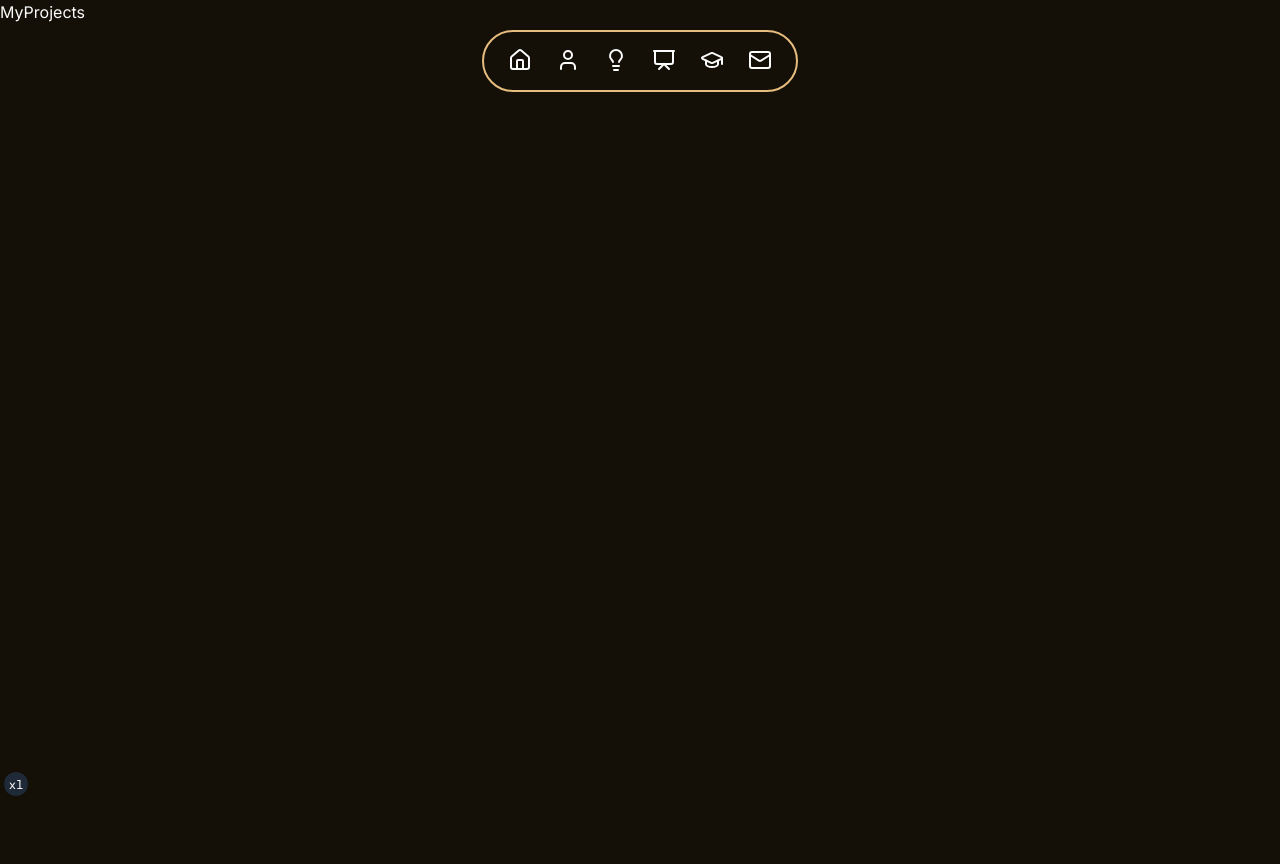
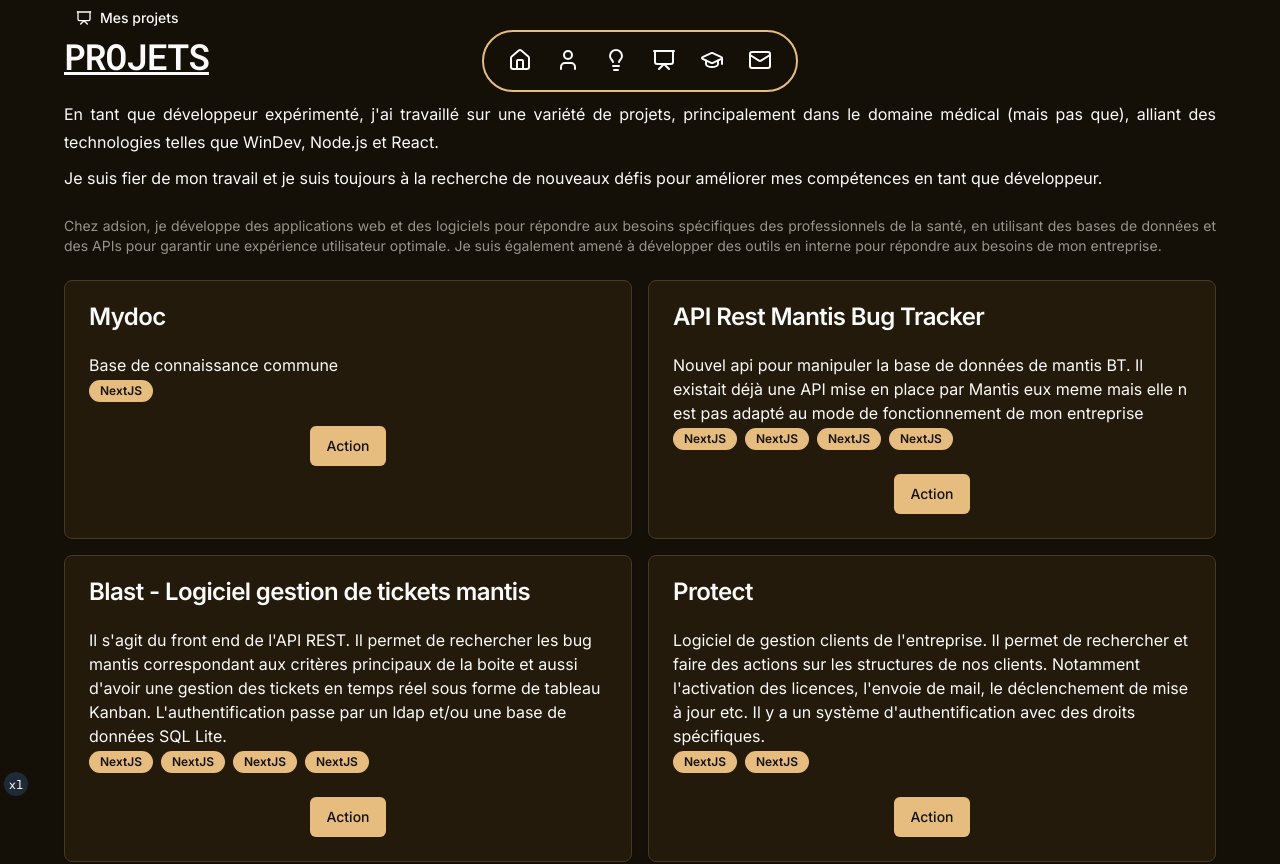
Before and after one commit to lorenzo-237/my-portfolio, a Next.js app: page /projects in a window 1280 px wide. Shown: the top 864 px of the page. Before the commit the page ends 800 px from the top, so only its background shows below. Built offline with nearby package versions, Linux system fonts and the light colour scheme.

Commit message:
setup projects part1

```diff
--- /dev/null
+++ b/src/components/Projects/ProjectCard.tsx
@@ -0,0 +1,30 @@
+import React from 'react';
+import { Card, CardContent, CardFooter, CardHeader, CardTitle } from '../ui/card';
+import { ProjectItem } from './project.type';
+import { Badge } from '../ui/badge';
+import { Button } from '../ui/button';
+
+function ProjectCard({ item }: { item: ProjectItem }) {
+  return (
+    <Card>
+      <CardHeader>
+        <CardTitle>{item.title}</CardTitle>
+      </CardHeader>
+      <CardContent>
+        <p>{item.description}</p>
+        <ul className='flex gap-2'>
+          {item.badges.map((badge) => (
+            <li key={`${item.id}-${badge.id}`}>
+              <Badge variant='default'>{badge.name}</Badge>
+            </li>
+          ))}
+        </ul>
+      </CardContent>
+      <CardFooter className='justify-center'>
+        <Button>Action</Button>
+      </CardFooter>
+    </Card>
+  );
+}
+
+export default ProjectCard;
--- /dev/null
+++ b/src/components/Projects/badges.ts
@@ -0,0 +1,42 @@
+import { BadgeItem } from './project.type';
+
+export const badgeNextJs: BadgeItem = {
+  id: 'nextjs',
+  color: 'green',
+  name: 'NextJS',
+};
+export const badgeWebSocket: BadgeItem = {
+  id: 'nextjs',
+  color: 'green',
+  name: 'NextJS',
+};
+export const badgeLdap: BadgeItem = {
+  id: 'nextjs',
+  color: 'green',
+  name: 'NextJS',
+};
+export const badgeNodeJs: BadgeItem = {
+  id: 'nextjs',
+  color: 'green',
+  name: 'NextJS',
+};
+export const badgePrisma: BadgeItem = {
+  id: 'nextjs',
+  color: 'green',
+  name: 'NextJS',
+};
+export const badgeTypescript: BadgeItem = {
+  id: 'nextjs',
+  color: 'green',
+  name: 'NextJS',
+};
+export const badgeWindev: BadgeItem = {
+  id: 'nextjs',
+  color: 'green',
+  name: 'NextJS',
+};
+export const badgeCsharp: BadgeItem = {
+  id: 'nextjs',
+  color: 'green',
+  name: 'NextJS',
+};
--- /dev/null
+++ b/src/components/Projects/project.type.ts
@@ -0,0 +1,13 @@
+export type ProjectItem = {
+  id: string;
+  title: string;
+  description: string;
+  children?: ProjectItem[];
+  badges: BadgeItem[];
+};
+
+export type BadgeItem = {
+  id: string;
+  name: string;
+  color: 'red' | 'yellow' | 'blue' | 'green';
+};
--- /dev/null
+++ b/src/components/Projects/projects.ts
@@ -0,0 +1,49 @@
+import {
+  badgeCsharp,
+  badgeLdap,
+  badgeNextJs,
+  badgeNodeJs,
+  badgePrisma,
+  badgeTypescript,
+  badgeWebSocket,
+  badgeWindev,
+} from './badges';
+import { ProjectItem } from './project.type';
+
+export const PROJECTS: ProjectItem[] = [
+  {
+    id: 'mydoc',
+    title: 'Mydoc',
+    description: 'Base de connaissance commune',
+    badges: [badgeNextJs],
+  },
+  {
+    id: 'blaster-api',
+    title: 'API Rest Mantis Bug Tracker',
+    description:
+      'Nouvel api pour manipuler la base de données de mantis BT. Il existait déjà une API mise en place par Mantis eux meme mais elle n est pas adapté au mode de fonctionnement de mon entreprise',
+    children: [
+      {
+        id: 'blast-app',
+        title: 'Blast - Logiciel gestion de tickets mantis ',
+        description:
+          "Il s'agit du front end de l'API REST. Il permet de rechercher les bug mantis correspondant aux critères principaux de la boite et aussi d'avoir une gestion des tickets en temps réel sous forme de tableau Kanban. L'authentification passe par un ldap et/ou une base de données SQL Lite.",
+        badges: [badgeWindev, badgeCsharp, badgeWebSocket, badgeLdap],
+      },
+    ],
+    badges: [badgeWebSocket, badgeNodeJs, badgeTypescript, badgePrisma],
+  },
+  {
+    id: 'protect',
+    title: 'Protect',
+    description:
+      "Logiciel de gestion clients de l'entreprise. Il permet de rechercher et faire des actions sur les structures de nos clients. Notamment l'activation des licences, l'envoie de mail, le déclenchement de mise à jour etc. Il y a un système d'authentification avec des droits spécifiques.",
+    badges: [badgeLdap, badgeWindev],
+  },
+  {
+    id: 'test',
+    title: 'test',
+    description: 'test',
+    badges: [badgeLdap],
+  },
+];
--- a/src/components/landing/MyProjects.tsx
+++ b/src/components/landing/MyProjects.tsx
@@ -1,7 +1,65 @@
-import React from 'react';
+import React, { Fragment } from 'react';
+import { PROJECTS } from '../Projects/projects';
+import ProjectCard from '../Projects/ProjectCard';
+import { Layout, LayoutContent } from '../pages/layout';
+import { Button } from '../ui/button';
+import { Presentation } from 'lucide-react';
+import { Typography } from '../ui/typography';
 
 function MyProjects() {
-  return <div>MyProjects</div>;
+  return (
+    <div className='relative h-screen'>
+      <Layout className='h-full'>
+        <LayoutContent className='mt-20 sm:mt-0 space-y-6'>
+          <div className='w-full'>
+            <Button variant='ghost' size='sm'>
+              <Presentation className='size-4 mr-2' />
+              Mes projets
+            </Button>
+            <Typography variant='h2' className='uppercase underline text-2xl md:text-4xl'>
+              Projets
+            </Typography>
+          </div>
+          <div className='w-full text-justify'>
+            <ul className='space-y-6'>
+              <li className='space-y-2'>
+                <Typography variant='p'>
+                  En tant que développeur expérimenté, j&apos;ai travaillé sur une variété de projets, principalement
+                  dans le domaine médical (mais pas que), alliant des technologies telles que WinDev, Node.js et React.
+                </Typography>
+                <Typography variant='p'>
+                  Je suis fier de mon travail et je suis toujours à la recherche de nouveaux défis pour améliorer mes
+                  compétences en tant que développeur.
+                </Typography>
+              </li>
+              <li className='space-y-2'>
+                <Typography variant='muted'>
+                  Chez adsion, je développe des applications web et des logiciels pour répondre aux besoins spécifiques
+                  des professionnels de la santé, en utilisant des bases de données et des APIs pour garantir une
+                  expérience utilisateur optimale. Je suis également amené à développer des outils en interne pour
+                  répondre aux besoins de mon entreprise.
+                </Typography>
+              </li>
+            </ul>
+          </div>
+          <div className='w-full'>
+            <div className='grid grid-cols-1 md:grid-cols-2 xl!grid-cols-3 gap-4'>
+              {PROJECTS.map((project) => {
+                return (
+                  <Fragment key={project.id}>
+                    <ProjectCard item={project} />
+                    {project.children?.map((child) => (
+                      <ProjectCard key={child.id} item={child} />
+                    ))}
+                  </Fragment>
+                );
+              })}
+            </div>
+          </div>
+        </LayoutContent>
+      </Layout>
+    </div>
+  );
 }
 
 export default MyProjects;
```
